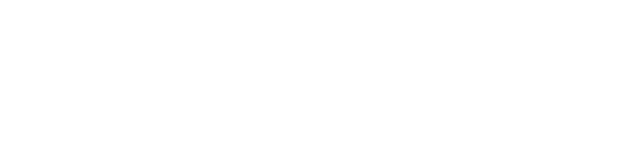
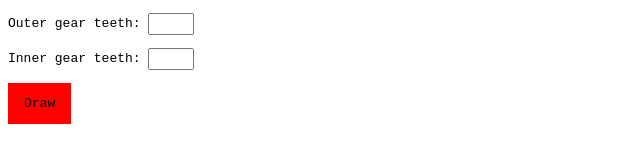
Before and after one commit to TheNarcissisticArsonist/Spirograph, a plain HTML site: page index.html in a window 1280 px wide. Shown: the top 160 px of the page, without its empty margins (0-640 px from the left). Drawn offline with Linux system fonts and the light colour scheme.

Commit message:
HTML and UI

```diff
--- a/index.html
+++ b/index.html
@@ -6,7 +6,11 @@
 </head>
 
 <body>
-
+<pre>Outer gear teeth: <textarea id="outerTeeth" class="inlineInput" onfocus="this.select();"></textarea></pre>
+<pre>Inner gear teeth: <textarea id="innerTeeth" class="inlineInput" onfocus="this.select();"></textarea></pre>
+<div id="drawButton"><pre>Draw</pre></div>
+<br><br><br>
+<canvas id="drawingArea" width="500px" height="500px"></canvas>
 <script type="text/javascript" src="./script.js"></script>
 </body>
 </html>
--- a/styles.css
+++ b/styles.css
@@ -0,0 +1,16 @@
+div {
+	display: inline-block;
+}
+textarea.inlineInput {
+	height: 16px;
+	vertical-align: middle;
+	resize: none;
+	width: 40px;
+}
+div#drawButton {
+	background-color: red;
+	padding: 0px 16px;
+}
+canvas#drawingArea {
+	border: 1px solid black;
+}
```
